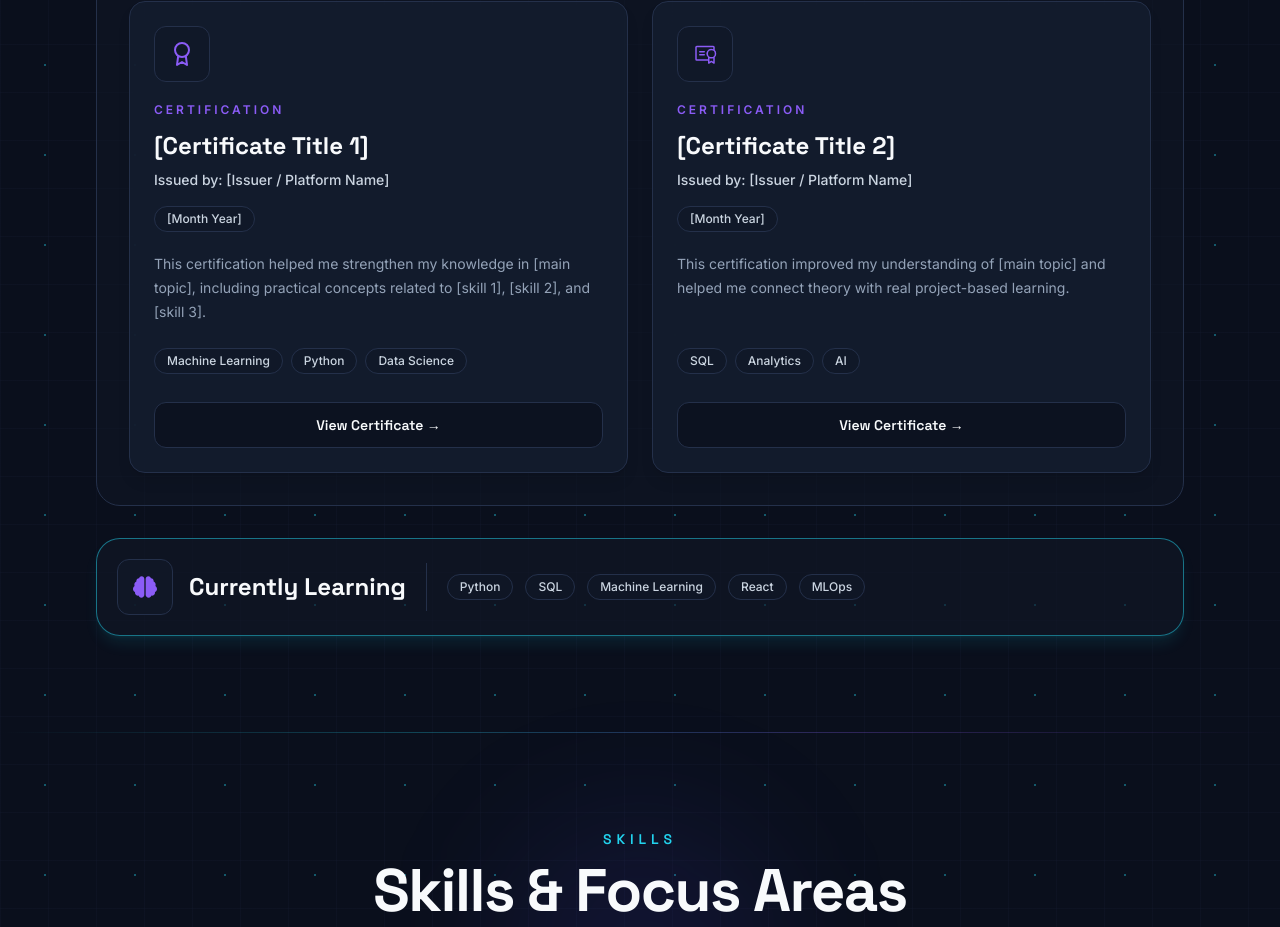
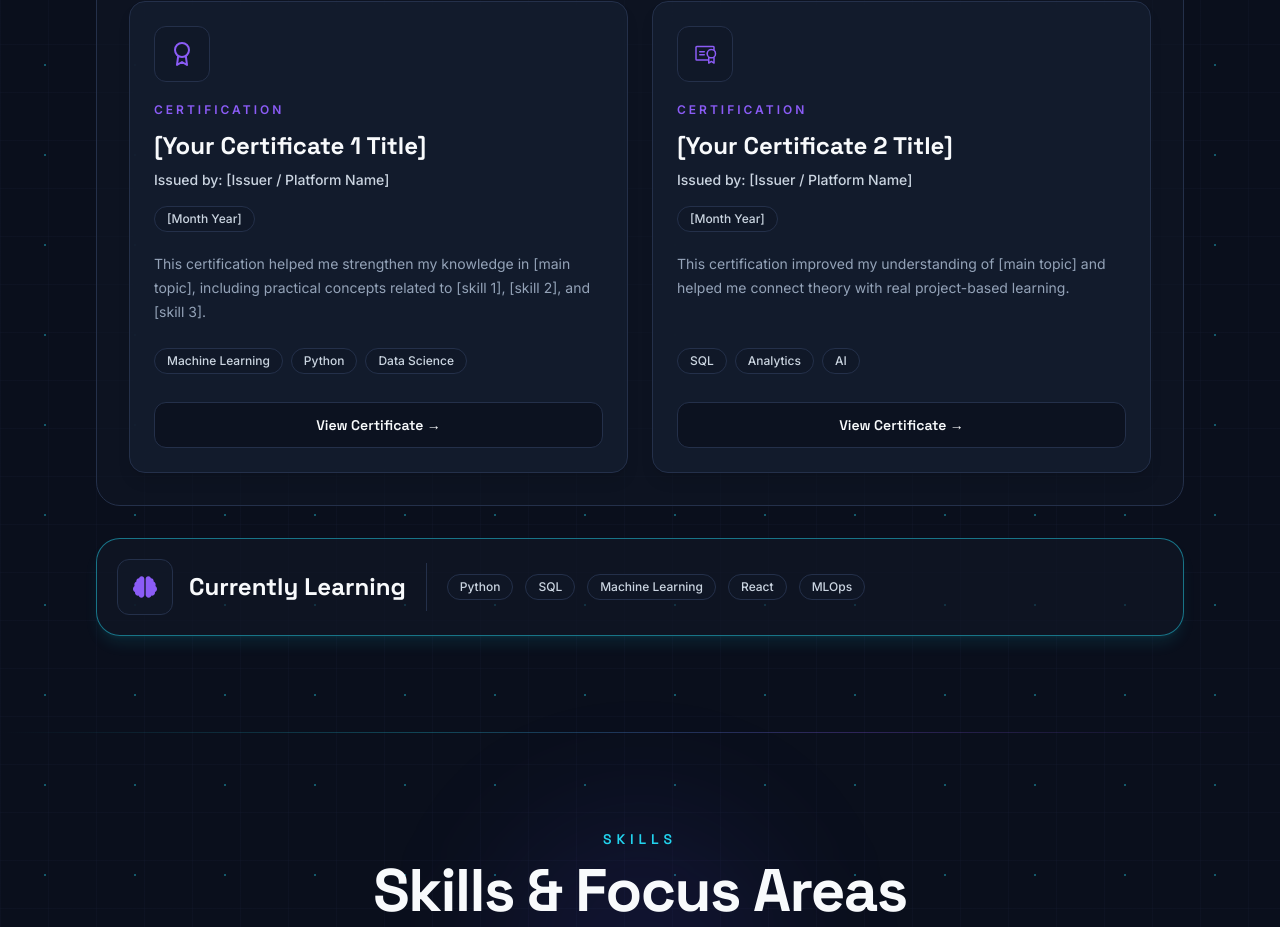
Before and after one commit to Marysneha-jeyakumar/mary-sneha-portfolio, a Next.js app: page / in a window 1280 px wide. Shown: the part 3220-4147 px from the top of the page. Built offline with nearby package versions, Linux system fonts and the light colour scheme; no server answers.

Commit message:
Add certificate files and update certification links

```diff
--- a/src/data/education.ts
+++ b/src/data/education.ts
@@ -22,7 +22,7 @@ export const educationItems: EducationItem[] = [
 
 export const certificationItems: CertificationItem[] = [
   {
-    title: "[Certificate Title 1]",
+    title: "[Your Certificate 1 Title]",
     issuer: "[Issuer / Platform Name]",
     completed: "[Month Year]",
     description:
@@ -32,7 +32,7 @@ export const certificationItems: CertificationItem[] = [
     icon: "award",
   },
   {
-    title: "[Certificate Title 2]",
+    title: "[Your Certificate 2 Title]",
     issuer: "[Issuer / Platform Name]",
     completed: "[Month Year]",
     description:
```
Also changed, not shown: 1 other file (tests, documents, lock files or other folders).
